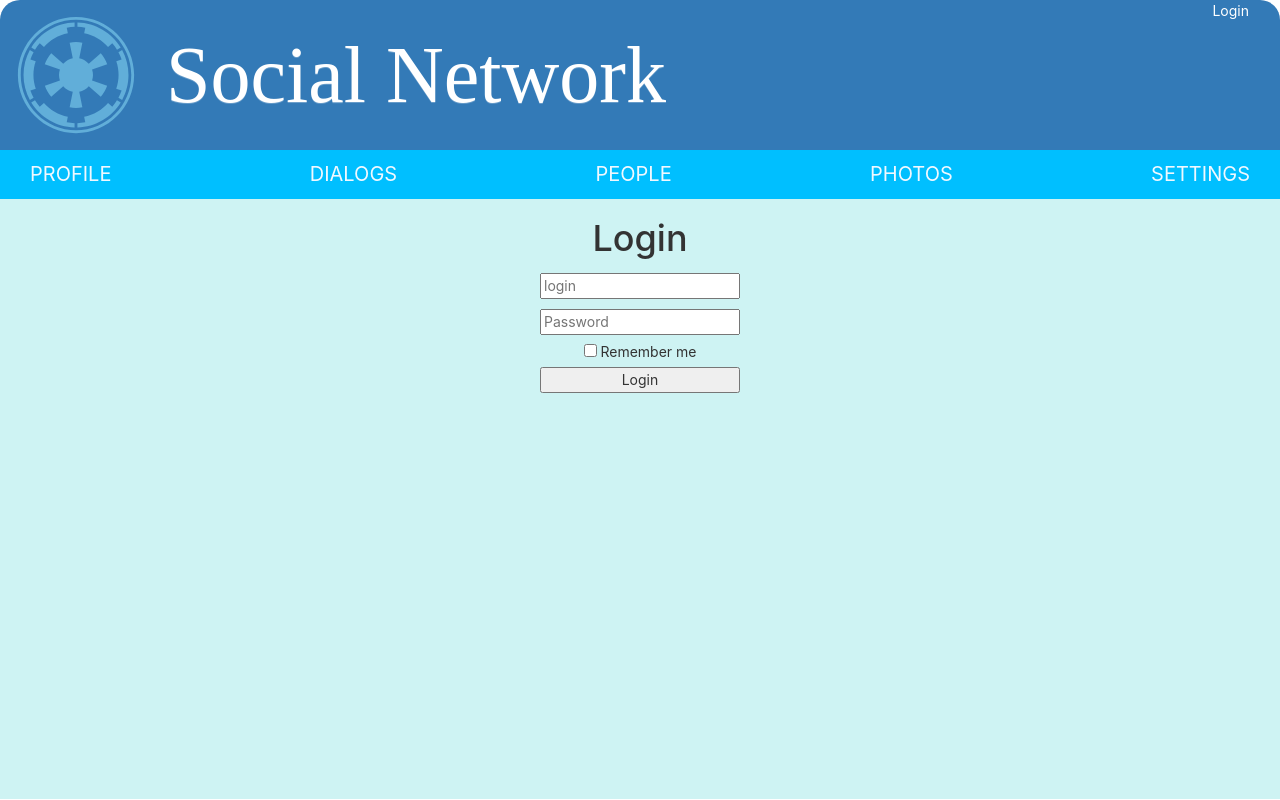
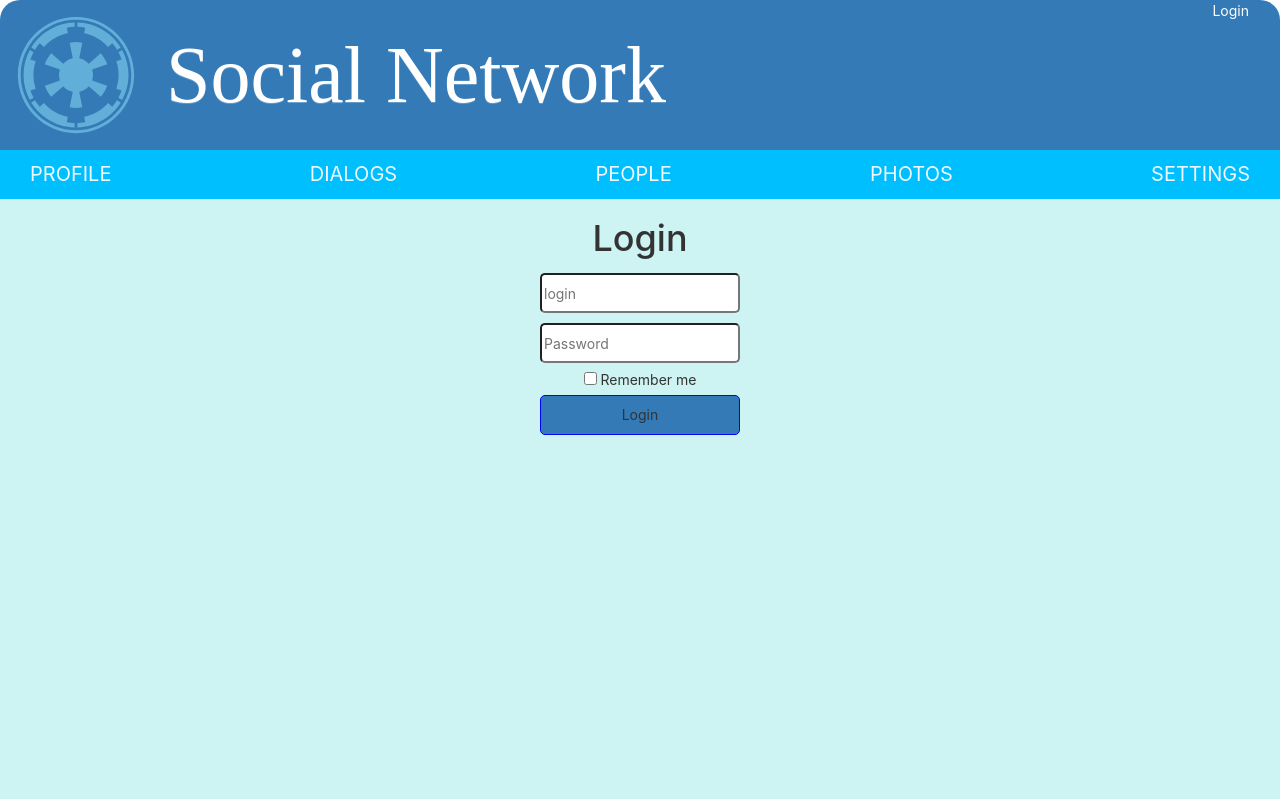
Before and after one commit to Revolt9k/SocialNetwork, a React (Create React App) app: page /login in a window 1280 px wide. Built offline with nearby package versions, Linux system fonts and the light colour scheme; no server answers.

Commit message:
added logout

```diff
--- a/src/Redux/AuthReducer.js
+++ b/src/Redux/AuthReducer.js
@@ -15,7 +15,6 @@ const authReducer = (state = initialState, action) => {
             return {
                 ...state,
                 ...action.payload,
-                isAuth: true
             }
         }
 
@@ -54,7 +53,7 @@ export const loginThunkCreator = (email, password, rememberMe) => {
 export const logoutThunkCreator = () =>  {
     return (dispatch) => {
         authAPI.logout().then(data => {
-            if (data.resultCode === 0) {
+            if (data.data.resultCode === 0) {
                 dispatch(setAuthUserData(null, null, null, false));
             }
         });
--- a/src/Redux/peopleReducer.js
+++ b/src/Redux/peopleReducer.js
@@ -53,10 +53,10 @@ const peopleReducer = (state = initialState, action) => {
             }
         }
         case SET_TOTAL_PEOPLE_COUNT : {
-            if (action.peopleCount > 400) {
+            if (action.peopleCount > 1000) {
                 return {
                     ...state,
-                    totalUserCount: 400
+                    totalUserCount: 1000
                 }
             } else {
                 return {
--- a/src/components/Login/login.module.css
+++ b/src/components/Login/login.module.css
@@ -8,11 +8,15 @@
 }
 
 .login_input {
+    height: 40px;
+    border-radius: 5px;
     width: 200px;
     margin:  5px;
 }
 
 .pass_input {
+    height: 40px;
+    border-radius: 5px;
     width: 200px;
     margin:  5px;
 }
@@ -22,6 +26,15 @@
 }
 
 .login_button {
+    height: 40px;
+    background-color: #337ab7;
     width: 200px;
     margin-top: 5px;
+    transition: all .2s linear;
+    border-radius: 5px;
+    border: 1px solid blue;
 }
+
+.login_button:hover {
+    background-color: deepskyblue;
+}
--- a/src/components/header/Header.jsx
+++ b/src/components/header/Header.jsx
@@ -18,7 +18,10 @@ const Header = (props) => {
             </Navbar.Brand>
             <div className={classes.loginBlock}>
                 {props.isAuth ?
-                    <NavLink className={classes.login} to={'/profile'}> You logined as: {props.login} </NavLink>
+                    <div>
+                        <NavLink className={classes.login} to={'/profile'}> You logined as: {props.login} </NavLink>
+                        <button className={classes.logout_button} onClick={props.logout}>Logout</button>
+                    </div>
                     : <NavLink className={classes.login} to={'/login'}> Login </NavLink>}
 
             </div>
--- a/src/components/header/Header.module.css
+++ b/src/components/header/Header.module.css
@@ -35,6 +35,20 @@
     color: white;
 }
 
+.logout_button {
+    color: #1e083d;
+    margin-right: 20px;
+    background-color: #61dafb;
+    border-radius: 5px;
+    border: none;
+    transition: all .2s linear;
+}
+
+.logout_button:hover {
+    color: #cef3f3;
+    background-color: #1e083d;
+}
+
 @media (max-width: 1000px) {
     .text {
         font-size: 40px;
--- a/src/components/header/HeaderContainer.jsx
+++ b/src/components/header/HeaderContainer.jsx
@@ -1,7 +1,7 @@
 import React from "react";
 import Header from "./Header";
 import {connect} from "react-redux";
-import {authThunk,} from "../../Redux/AuthReducer";
+import {authThunk, logoutThunkCreator,} from "../../Redux/AuthReducer";
 
 class HeaderContainer extends React.Component {
 
@@ -12,7 +12,7 @@ class HeaderContainer extends React.Component {
     }
 
     render() {
-        return <Header {...this.props} />
+        return <Header {...this.props} logout={this.props.logoutThunkCreator} />
     }
 
 }
@@ -22,4 +22,4 @@ const mapStateToProps = (state) => ({
     login: state.auth.login,
 })
 
-export default connect(mapStateToProps, {authThunk})(HeaderContainer);
+export default connect(mapStateToProps, {authThunk, logoutThunkCreator})(HeaderContainer);
```
